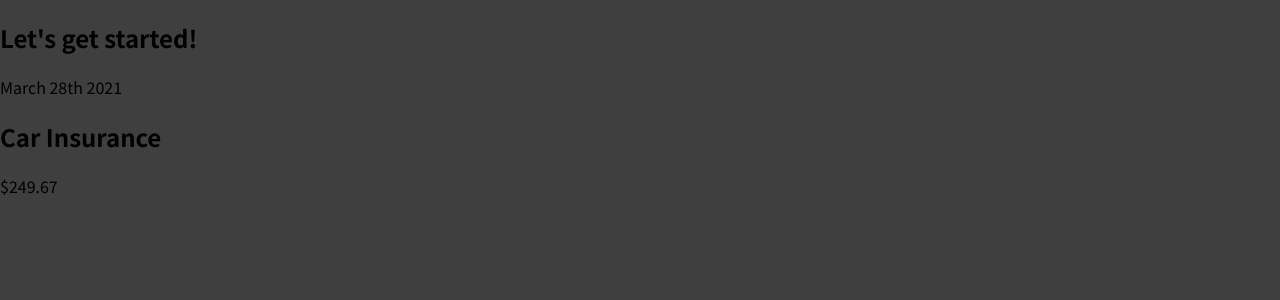
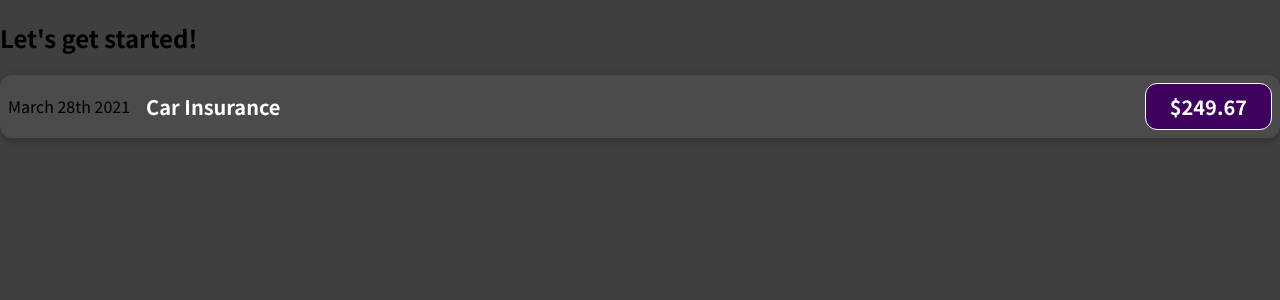
Before and after one commit to lionel-p-albus/react_demo_01, a JavaScript app: page / in a window 1280 px wide. Shown: the top 300 px of the page. Built offline with nearby package versions, Linux system fonts and the light colour scheme.

Commit message:
adding basic css styling

```diff
--- /dev/null
+++ b/src/components/ExpenseItem.css
@@ -0,0 +1,56 @@
+.expense-item {
+    display: flex;
+    justify-content: space-between;
+    align-items: center;
+    box-shadow: 0 2px 8px rgba(0, 0, 0, 0.25);
+    padding: 0.5rem;
+    margin: 1rem 0;
+    border-radius: 12px;
+    background-color: #4b4b4b;
+}
+
+.expense-item__description {
+    display: flex;
+    flex-direction: column;
+    gap: 1rem;
+    align-items: flex-end;
+    flex-flow: column-reverse;
+    justify-content: flex-start;
+    flex: 1;
+}
+
+.expense-item h2 {
+    color: #3a3a3a;
+    font-size: 1rem;
+    flex: 1;
+    margin: 0 1rem;
+    color: white;
+}
+
+.expense-item__price {
+    font-size: 1rem;
+    font-weight: bold;
+    color: white;
+    background-color: #40005d;
+    border: 1px solid white;
+    padding: 0.5rem;
+    border-radius: 12px;
+}
+
+@media (min-width: 580px) {
+    .expense-item__description {
+        flex-direction: row;
+        align-items: center;
+        justify-content: flex-start;
+        flex: 1;
+    }
+
+    .expense-item__description h2 {
+        font-size: 1.25rem;
+    }
+
+    .expense-item__price {
+        font-size: 1.25rem;
+        padding: 0.5rem 1.5rem;
+    }
+}
--- a/src/components/ExpenseItem.js
+++ b/src/components/ExpenseItem.js
@@ -1,9 +1,12 @@
+import './ExpenseItem.css';
+
 function ExpenseItem() {
     return (
-        <div>
+        <div className='expense-item'>
             <div>March 28th 2021</div>
-            <div><h2>Car Insurance</h2></div>
-            <div>$249.67</div>
+            <div className="expense-item__description"><h2>Car Insurance</h2>
+                <div className="expense-item__price">$249.67</div>
+            </div>
         </div>
     );
 }
```
